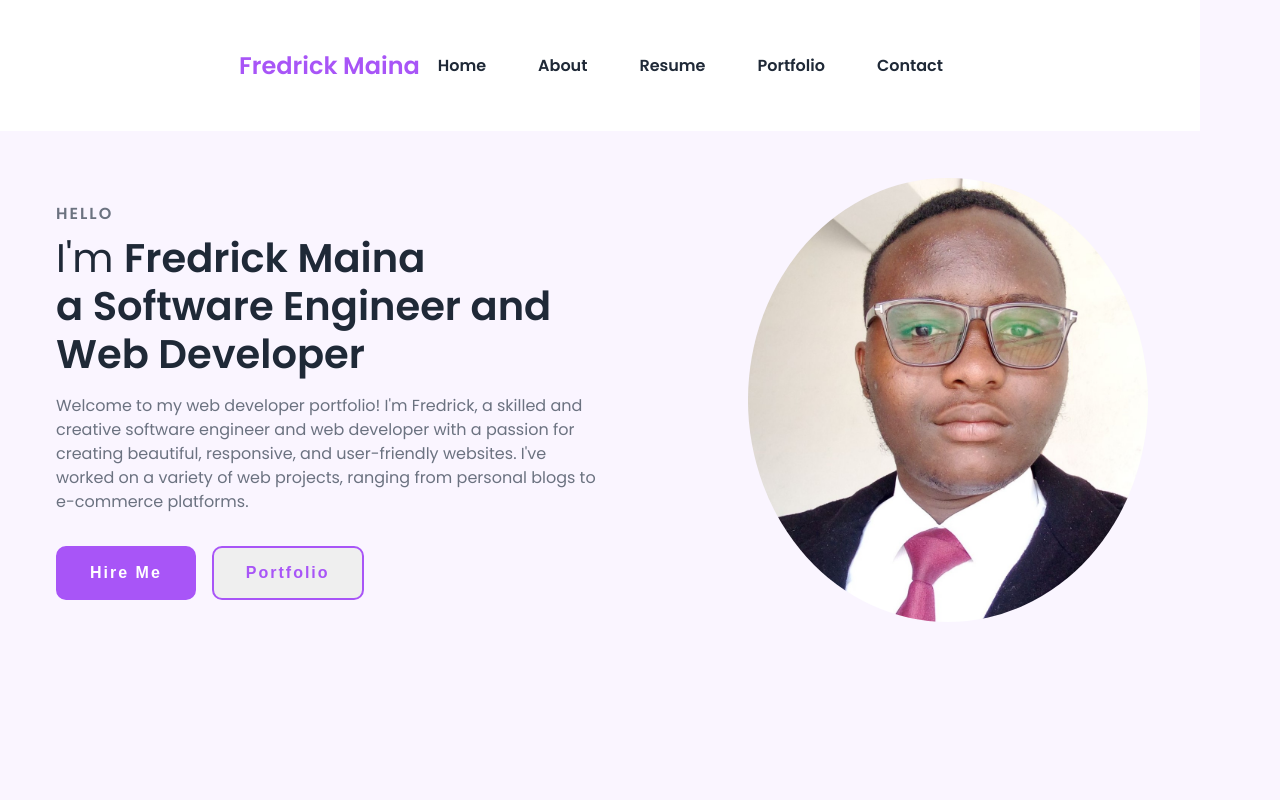
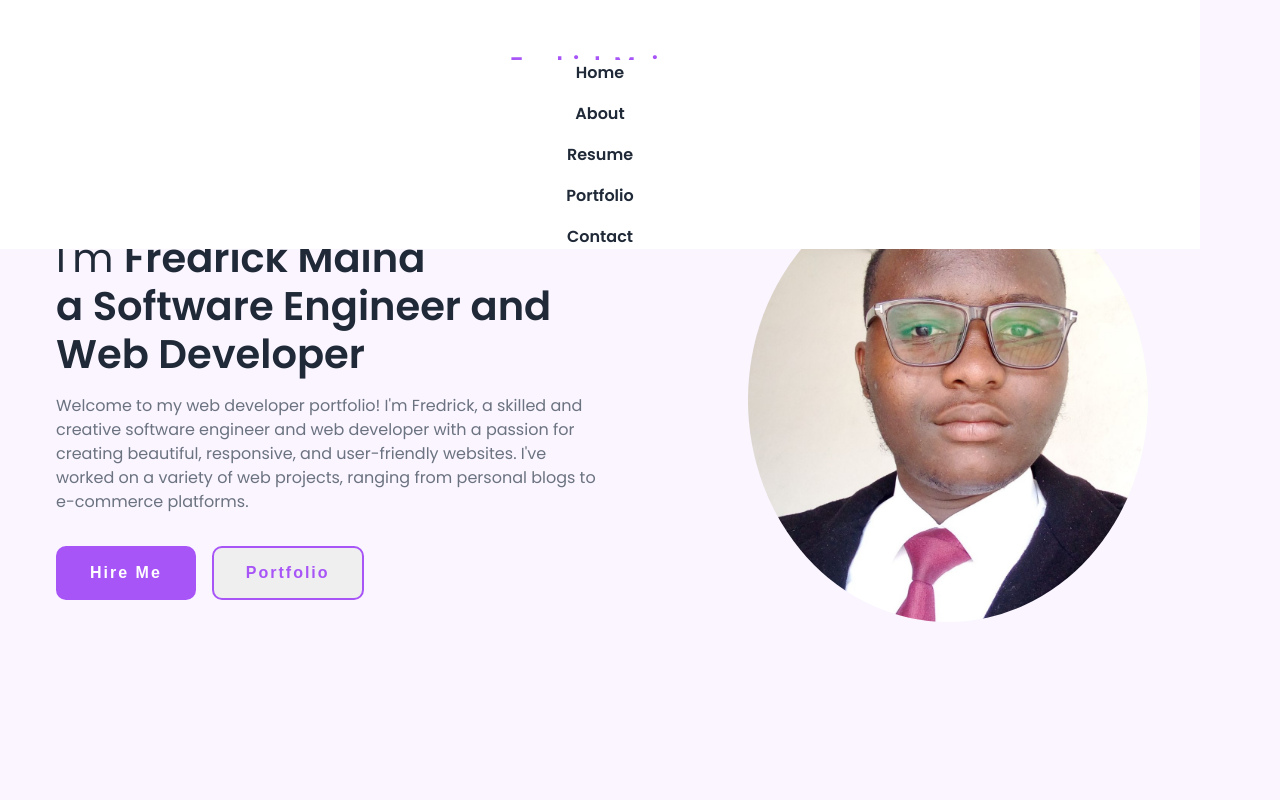
Before and after one commit to fred-maina/fred-maina, a plain HTML site: page index.html in a window 1280 px wide. Shown: the top 800 px of the page. Drawn offline with nearby package versions, Linux system fonts and the light colour scheme.

Commit message:
Update style.css

```diff
--- a/style.css
+++ b/style.css
@@ -177,6 +177,7 @@ ul li a:hover {
 .image img {
   width: min(25rem, 90%);
   border-radius: 100%;
+
 }
 
 @media (width < 750px) {
@@ -294,3 +295,46 @@ ul li a:hover {
   background-color: var(--primary-color);
   color: #ffffff;
 }
+/* Your existing CSS styles */
+
+.sticky-nav {
+  position: fixed;
+  top: 0;
+  width: 100%;
+  background-color: #ffffff;
+  z-index: 99;
+}
+
+.sticky-nav ul {
+  display: flex;
+  flex-direction: column;
+  align-items: center;
+  gap: 1rem;
+  list-style: none;
+  position: absolute;
+  top: 60px; /* Adjust the top margin as needed */
+  left: 0;
+  width: 100%;
+  background-color: #ffffff;
+  transition: top 0.3s;
+}
+
+.sticky-nav ul li {
+  width: 100%;
+  text-align: center;
+}
+
+.sticky-nav ul li a {
+  padding: 0.5rem 1rem;
+  border: 2px solid transparent;
+  text-decoration: none;
+  font-weight: 600;
+  color: var(--text-dark);
+  transition: 0.3s;
+}
+
+.sticky-nav ul li a:hover {
+  border-top-color: var(--secondary-color);
+  border-bottom-color: var(--secondary-color);
+  color: var(--secondary-color);
+}
```
